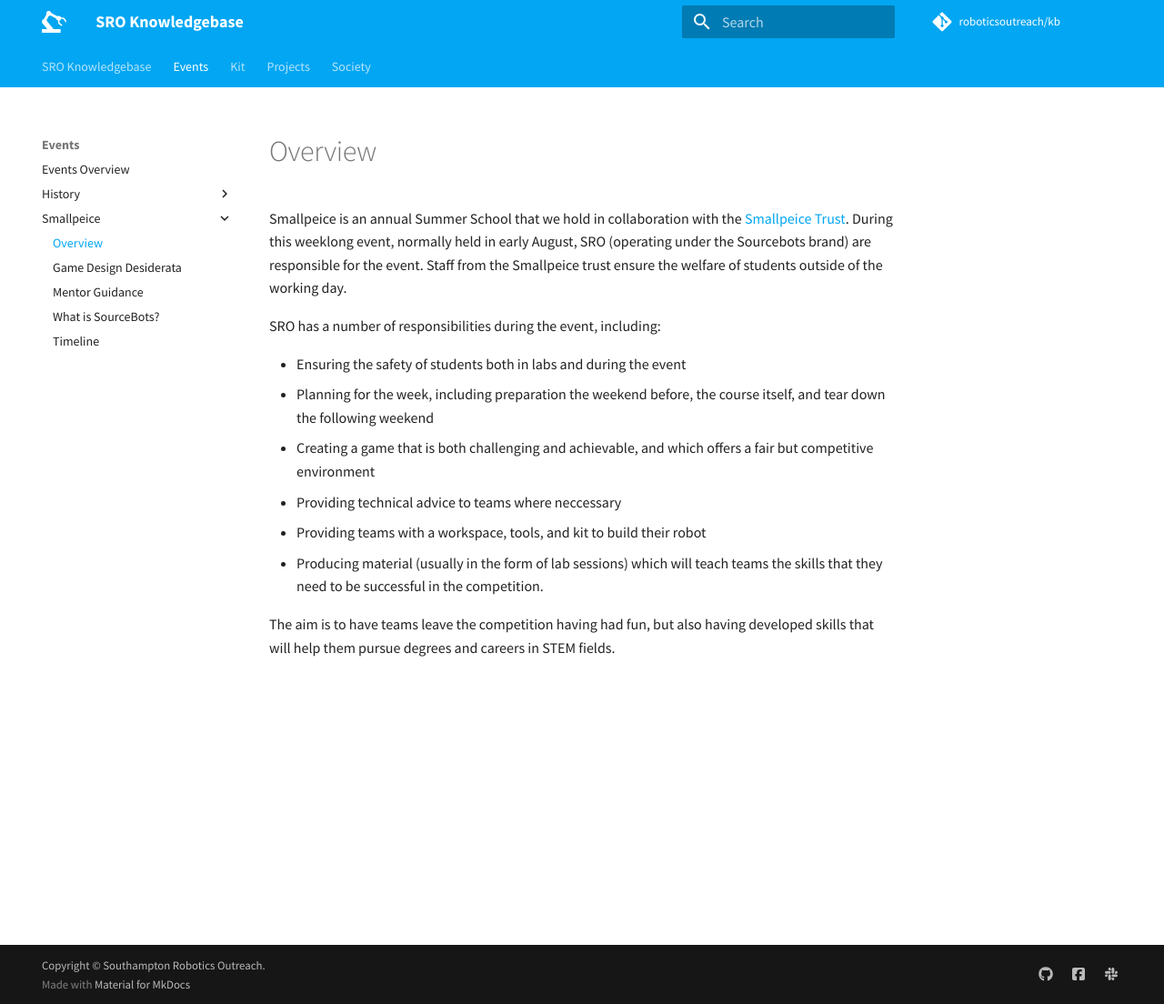
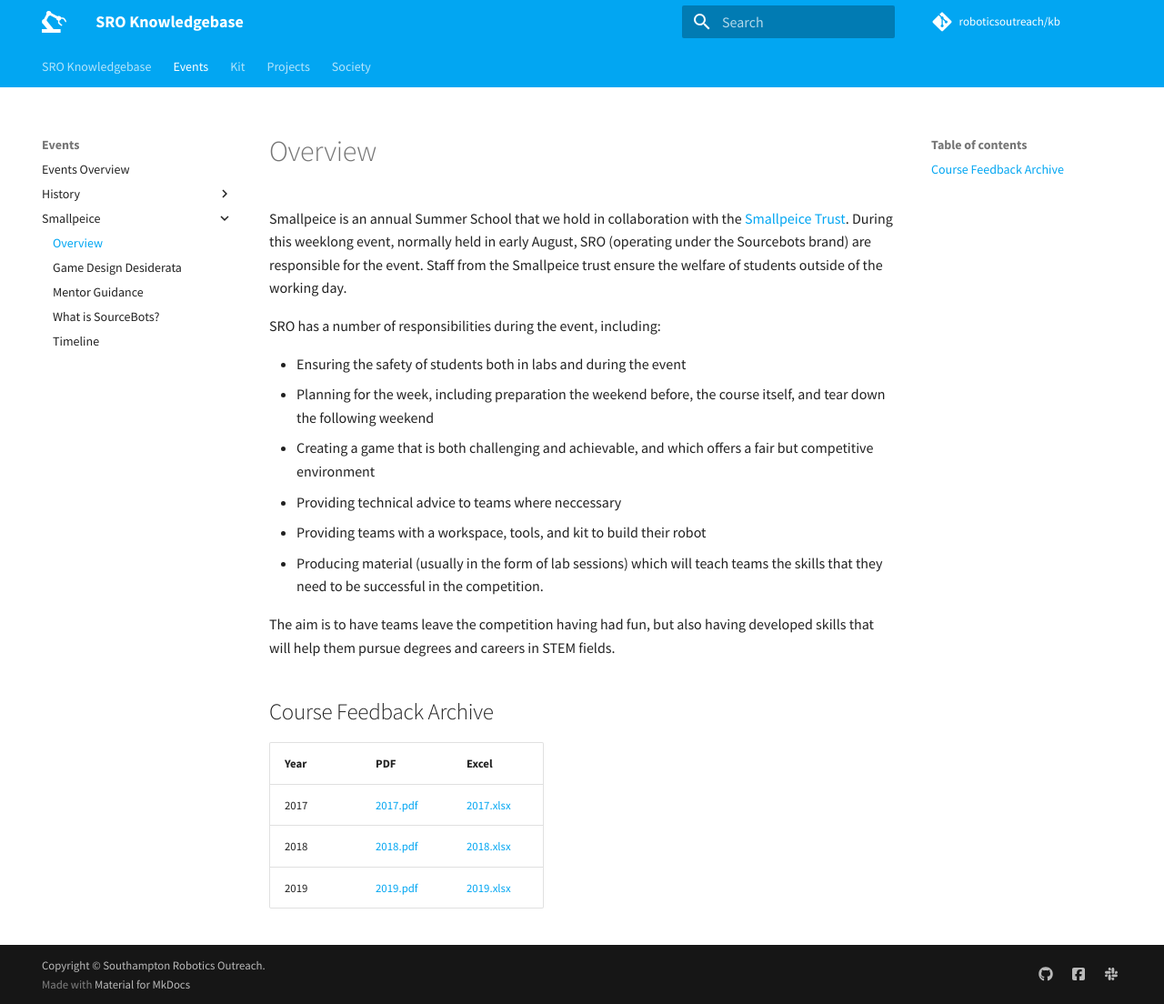
Before and after one commit to roboticsoutreach/kb, an MkDocs documentation site: the page built from docs/events/smallpeice/index.md, in a window 1280 px wide and 1104 px high. Shown: the whole window at 91% size. Built offline with MkDocs 1.6.1 and Material for MkDocs 9.7.7, drawn with Linux system fonts in a browser that asks for light colours; comment, search, counter and statistics services are not loaded.

Commit message:
Add feedback from 2017-2019

```diff
--- a/docs/events/smallpeice/index.md
+++ b/docs/events/smallpeice/index.md
@@ -12,3 +12,11 @@ SRO has a number of responsibilities during the event, including:
 - Producing material (usually in the form of lab sessions) which will teach teams the skills that they need to be successful in the competition.
 
 The aim is to have teams leave the competition having had fun, but also having developed skills that will help them pursue degrees and careers in STEM fields.
+
+## Course Feedback Archive
+
+| Year | PDF                           | Excel                           |
+|------|-------------------------------|---------------------------------|
+| 2017 | [2017.pdf](feedback/2017.pdf) | [2017.xlsx](feedback/2017.xlsx) |
+| 2018 | [2018.pdf](feedback/2018.pdf) | [2018.xlsx](feedback/2018.xlsx) |
+| 2019 | [2019.pdf](feedback/2019.pdf) | [2019.xlsx](feedback/2019.xlsx) |
```
Also changed, not shown: 6 other files.
